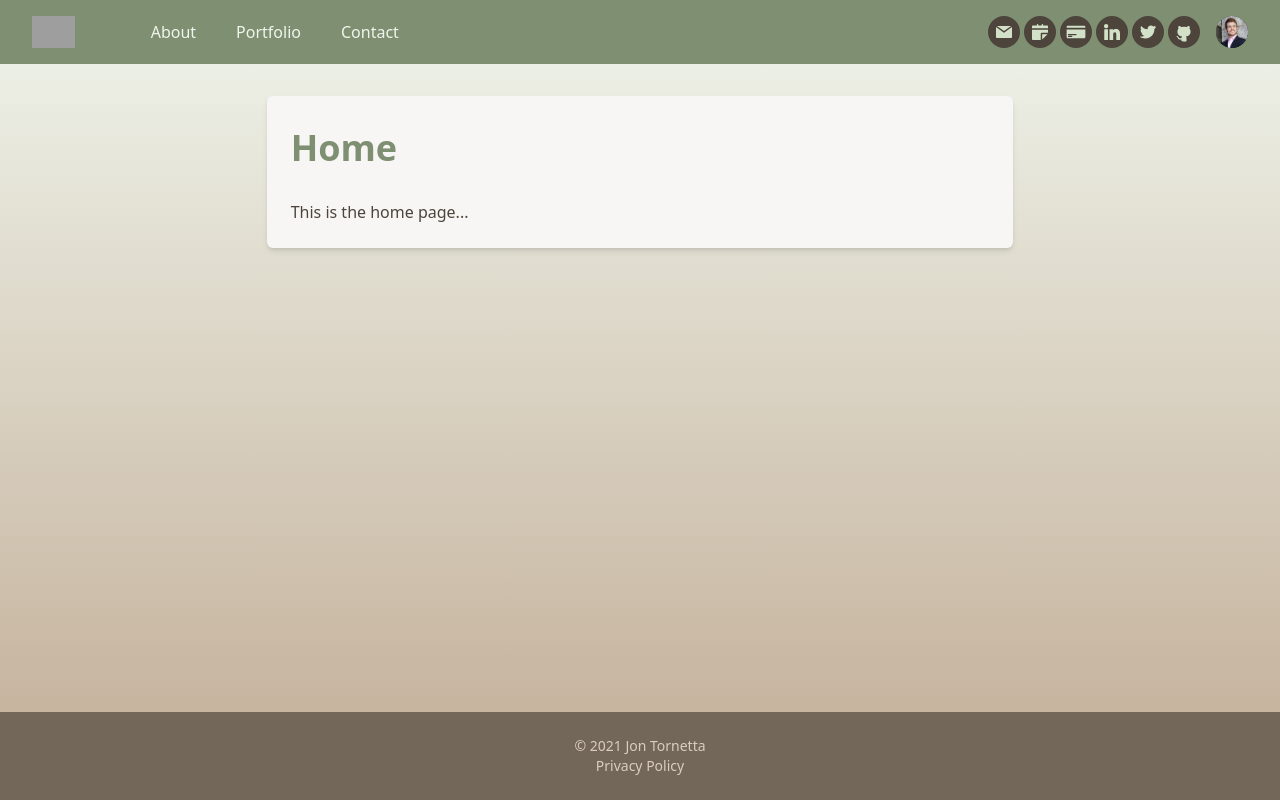
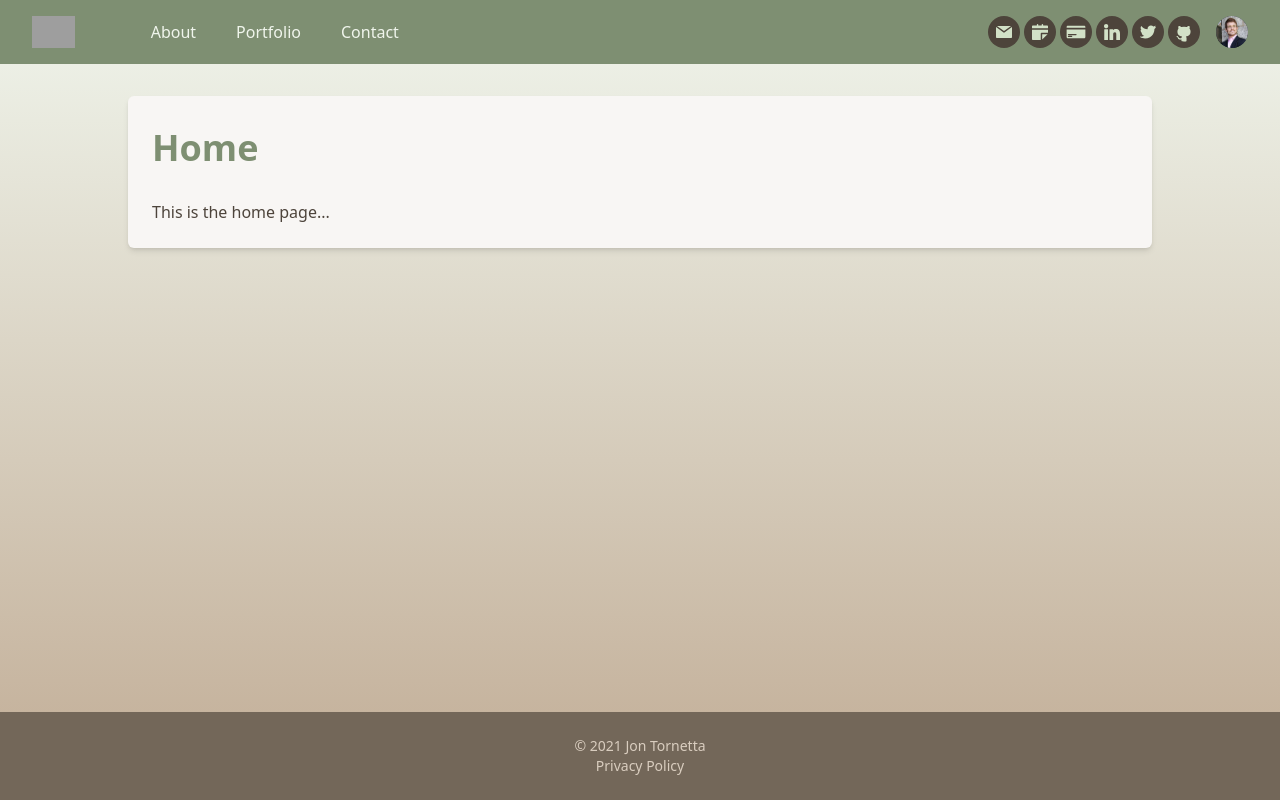
Before and after one commit to jmtornetta/jmtornetta-nextjs, a Next.js app: page / in a window 1280 px wide. Built offline with nearby package versions, Linux system fonts and the light colour scheme; grey boxes are pictures that could not be loaded.

Commit message:
Design: Decrease responsive content widths

```diff
--- a/components/content.jsx
+++ b/components/content.jsx
@@ -1,6 +1,6 @@
 export default function Content (props) {return(
     //Each page will pass html as props into this Content skeleton
-    <main className="w-10/12 mx-auto min-w-[300px] md:w-9/12 lg:w-8/12 xl:w-7/12 bg-brown-50 rounded-md p-6 m-8 shadow-md">
+    <main className="w-[95%] mx-auto min-w-[300px] md:w-[90%] lg:w-[85%] xl:w-[80%] bg-brown-50 rounded-md p-6 m-8 shadow-md">
         <h1 className="my-2 text-4xl font-bold text-olive-700">{props.title}</h1>
         <div id="content" className="mt-8">{props.children}</div>
     </main>
```
